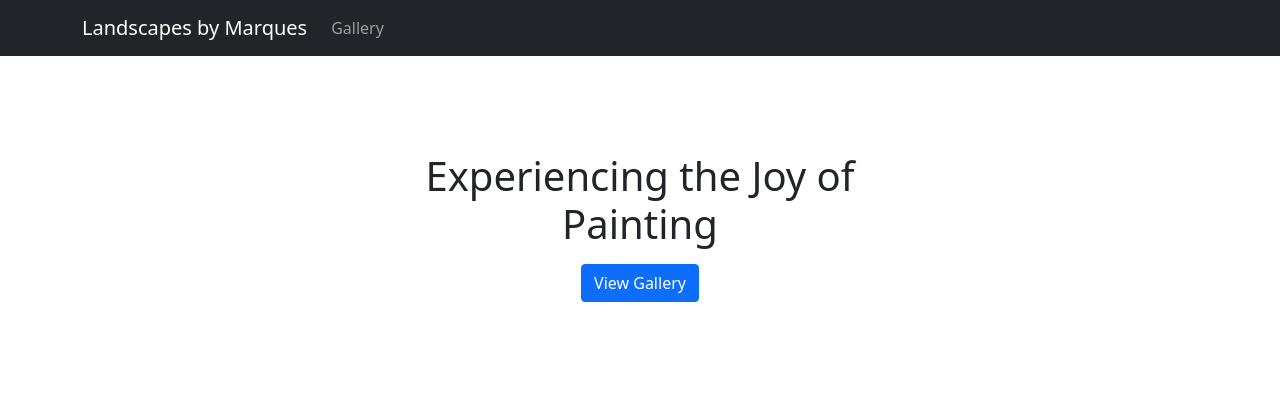
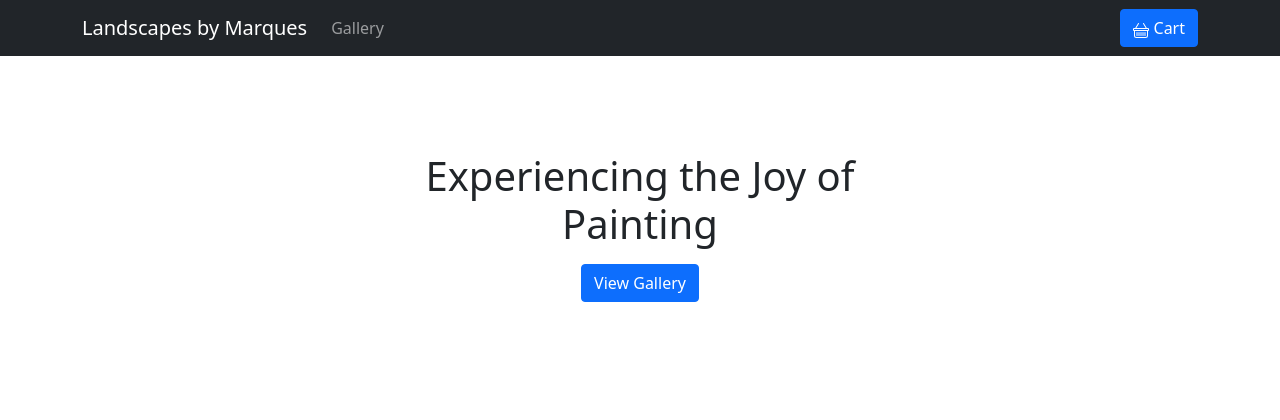
Before and after one commit to marques-j-robinson/artwebsite, a Django app: page / in a window 1280 px wide. Shown: the top 420 px of the page. Run offline with Django 4.2, Linux system fonts and the light colour scheme; some libraries are stand-ins or nearby versions.

Commit message:
add cart button to navbar

```diff
--- a/templates/index.html
+++ b/templates/index.html
@@ -38,10 +38,10 @@
                   <a class="nav-link disabled">Events/Shows</a>
                 </li> -->
               </ul>
-              <!-- <button type="button" class="btn btn-primary">
+              <button type="button" class="btn btn-primary">
                 <svg class="bi" width="16" height="16" fill="currentColor"><use xlink:href="#cart"/></svg>
                 Cart
-              </button> -->
+              </button>
             </div>
           </div>
         </nav>
```
